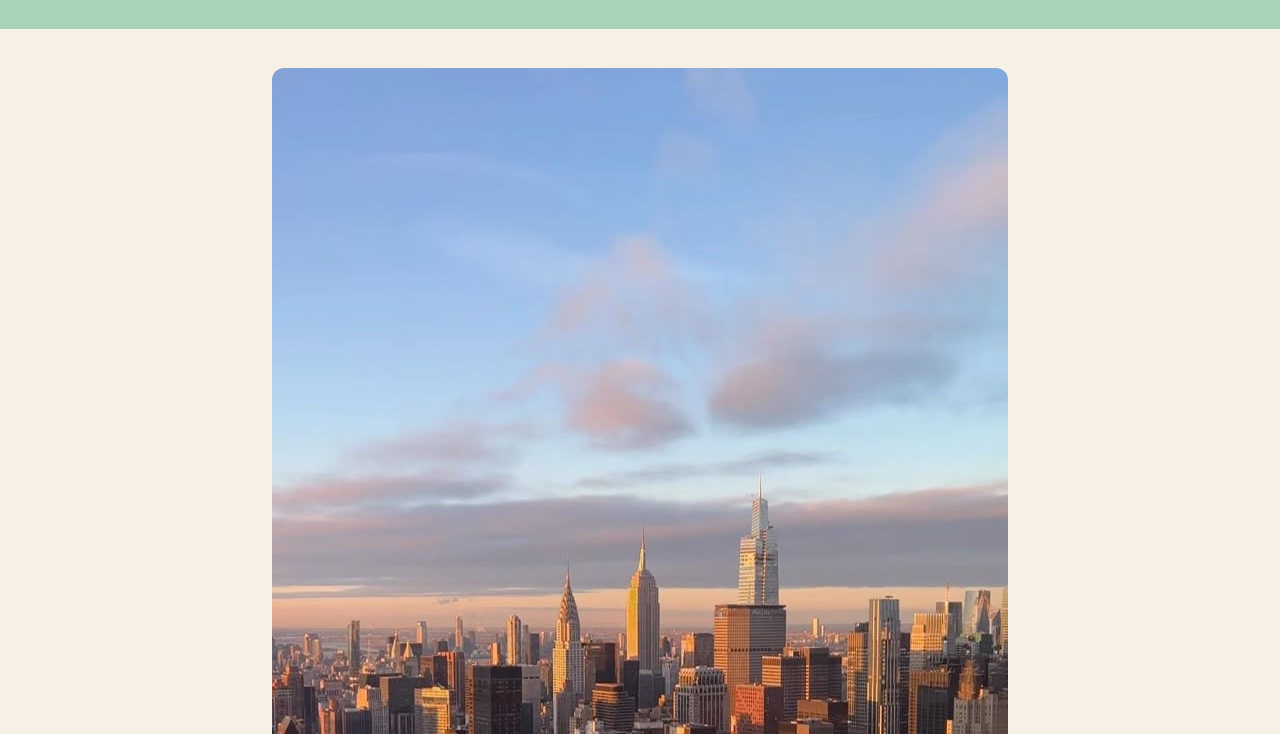
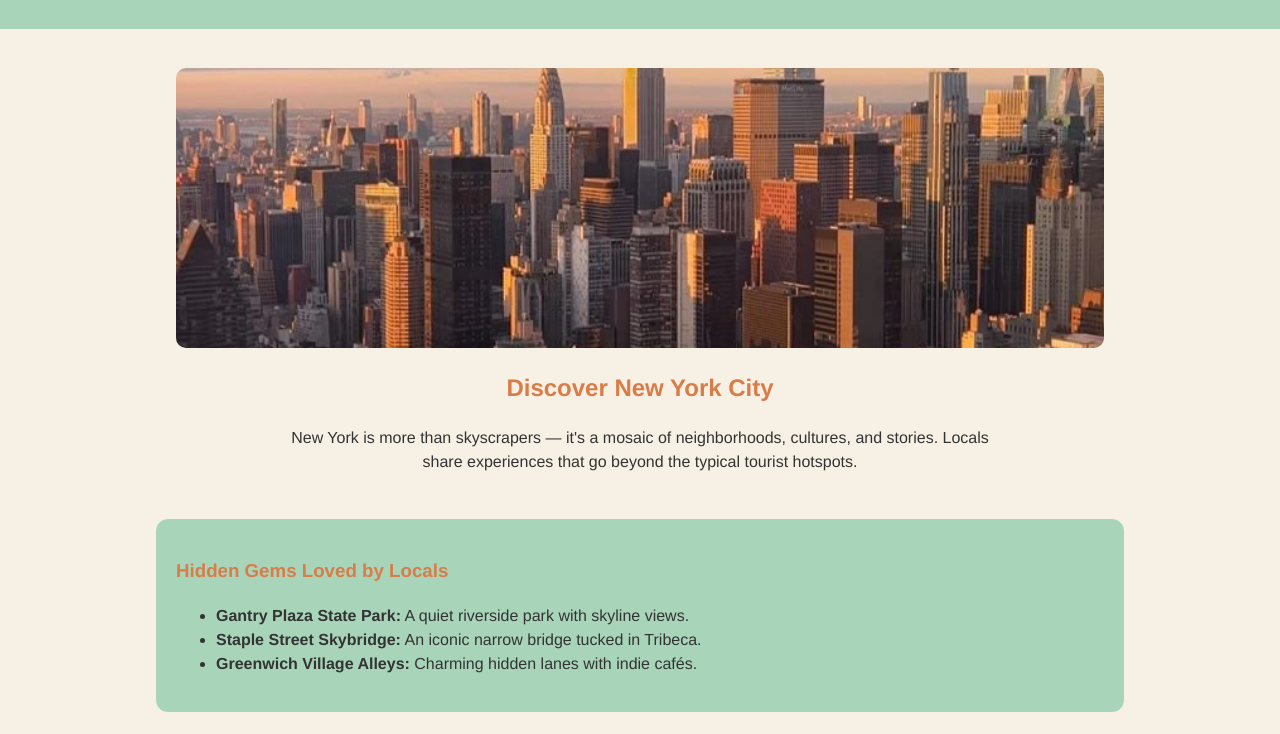
Before and after one commit to niv-collab/beyond-the-map, a plain HTML site: page discover-ny.html in a window 1280 px wide. Shown: the part 64-798 px from the top of the page. Drawn offline with Linux system fonts and the light colour scheme.

Commit message:
Update discover-ny.html

```diff
--- a/discover-ny.html
+++ b/discover-ny.html
@@ -36,7 +36,8 @@
 
     <!-- HERO -->
     <section style="text-align:center; padding:20px;">
-      <img src="images/newyork.jpg" alt="New York City skyline" style="max-width:100%; border-radius:12px;">
+     <img src="images/newyork.jpg" alt="New York skyline"
+     style="width:100%; height:280px; object-fit:cover; border-radius:10px;">
       <h2 style="color:#D97C48; margin-top:15px;">Discover New York City</h2>
       <p style="max-width:700px; margin:auto;">
         New York is more than skyscrapers — it's a mosaic of neighborhoods, cultures,
```
